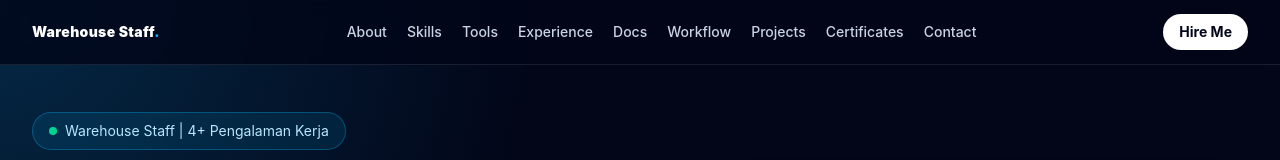
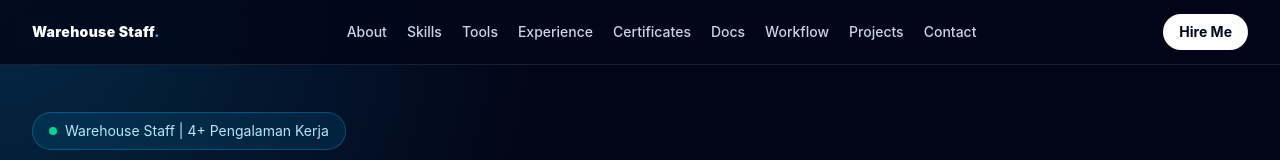
Before and after one commit to joeadnan/Warehouse, a React (Vite) app: page / in a window 1280 px wide. Shown: the top 160 px of the page. Built offline with nearby package versions, Linux system fonts and the light colour scheme.

Commit message:
Update Struktur

```diff
--- a/src/App.tsx
+++ b/src/App.tsx
@@ -20,12 +20,12 @@ export default function App() {
       <Skills />
       <Tools />
       <Experience />
+      <Certifications />
       <DocumentationSamples />
       <WhyHireMe />
       <Workflow />
       <Projects />
       <Learning />
-      <Certifications />
       <Contact />
       <Footer />
     </main>
@@ -38,10 +38,10 @@ function Header() {
     { label: "Skills", href: "#skills" },
     { label: "Tools", href: "#tools" },
     { label: "Experience", href: "#experience" },
+    { label: "Certificates", href: "#certifications" },
     { label: "Docs", href: "#documentation" },
     { label: "Workflow", href: "#workflow" },
     { label: "Projects", href: "#projects" },
-    { label: "Certificates", href: "#certifications" },
     { label: "Contact", href: "#contact" },
   ];
 
@@ -78,7 +78,8 @@ function Header() {
 function Footer() {
   return (
     <footer className="border-t border-white/10 bg-slate-950 px-6 py-8 text-center text-sm text-slate-500">
-      © {new Date().getFullYear()} Mohammad Hasim Adnan. Warehouse Staff Portfolio.
+      © {new Date().getFullYear()} Mohammad Hasim Adnan. Warehouse Staff
+      Portfolio.
     </footer>
   );
 }
```
